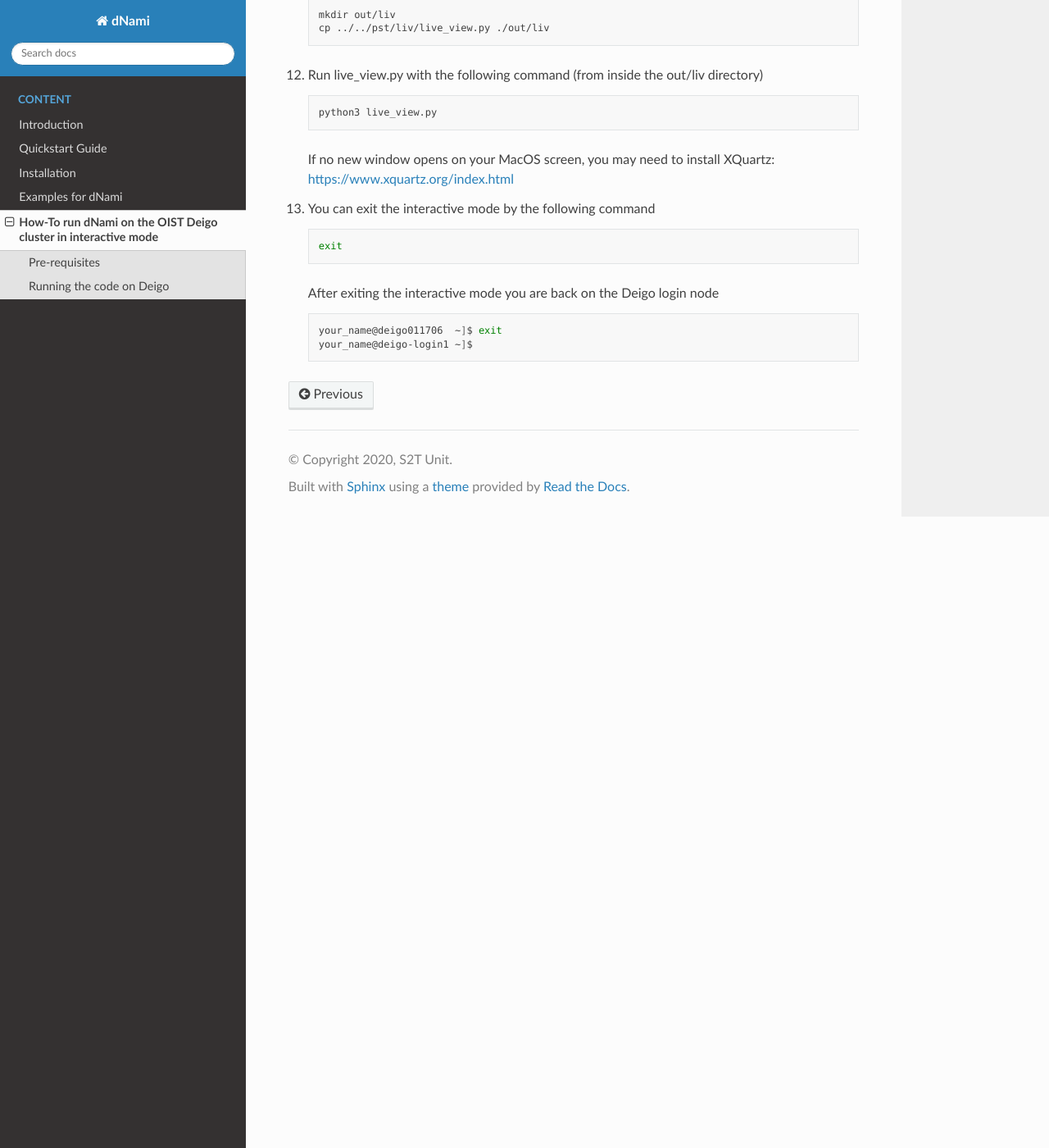
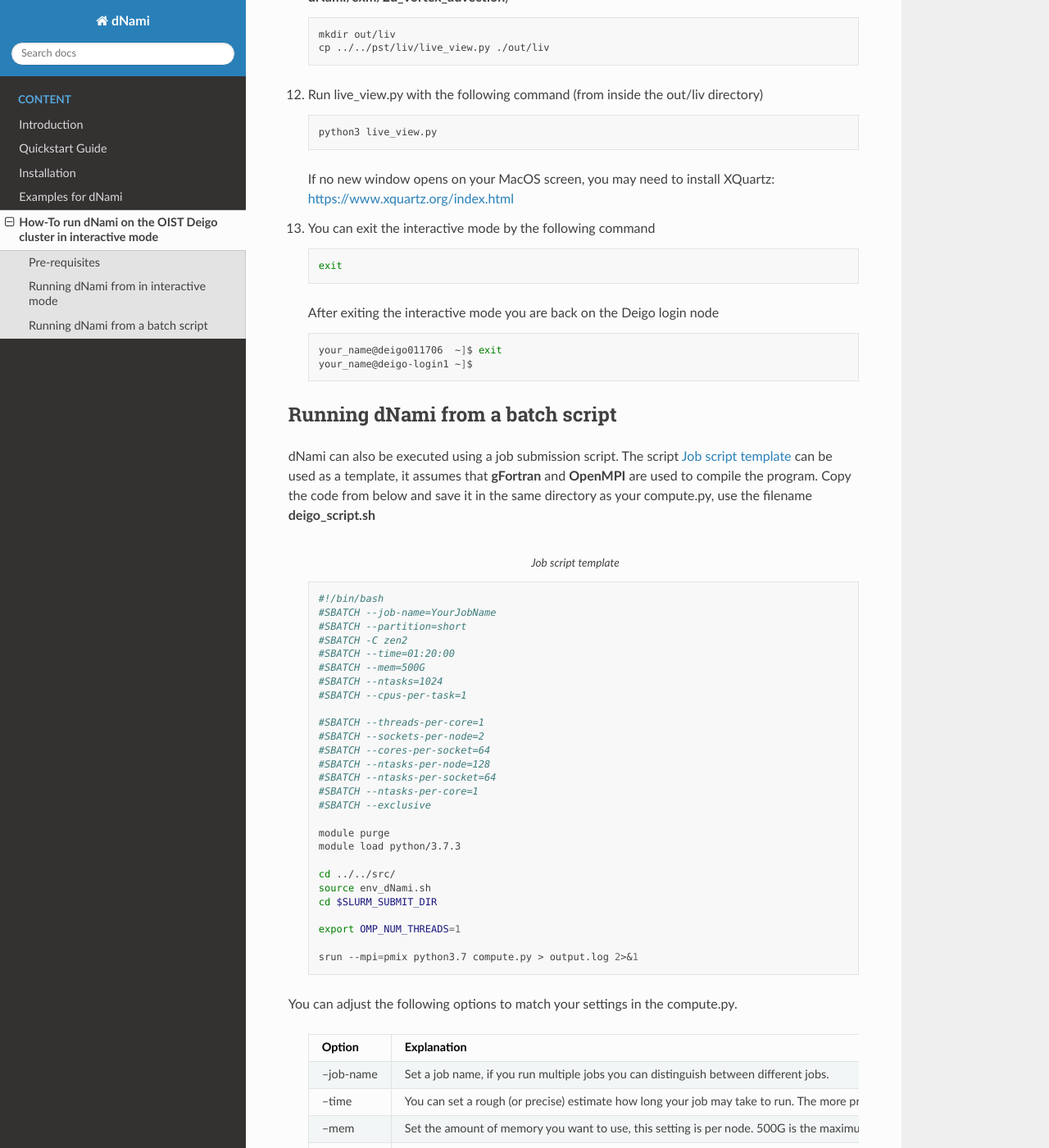
Before and after one commit to dNamiLab/dNami, a Sphinx documentation site: the page built from doc/usage/deigo.rst, in a window 1280 px wide and 1400 px high, scrolled down 4367 px. Shown: the whole window at 82% size. Built offline with Sphinx 7.4.7 and the Read the Docs theme 2.0.0, drawn with Linux system fonts in a browser that asks for light colours; some of the changed text lies outside the part shown.

Commit message:
Added more information

```diff
--- a/doc/usage/deigo.rst
+++ b/doc/usage/deigo.rst
@@ -4,7 +4,8 @@
 on the OIST cluster Deigo.
 
 * :ref:`req-label`
-* :ref:`code-label`
+* :ref:`interactive-label`
+* :ref:`batch-label`
 
 .. _req-label:
 
@@ -49,10 +50,10 @@
    .. image:: img/g2.jpg
       :width: 100%
 
-.. _code-label:
+.. _interactive-label:
 
-Running the code on Deigo
-=========================
+Running dNami from in interactive mode
+======================================
 
 #. Clone dNami from the github repository
 
@@ -210,3 +211,82 @@
 
       your_name@deigo011706  ~]$ exit
       your_name@deigo-login1 ~]$
+
+
+
+.. _batch-label:
+
+Running dNami from a batch script
+=================================
+
+dNami can also be executed using a job submission script.
+The script :ref:`batch-1`  can be used as a template, it assumes that **gFortran** and
+**OpenMPI** are used to compile the program.
+Copy the code from below and save it in the same directory as your compute.py, use the
+filename **deigo_script.sh**
+
+   .. code-block:: bash
+      :caption: Job script template
+      :name: batch-1
+
+      #!/bin/bash
+      #SBATCH --job-name=YourJobName
+      #SBATCH --partition=short
+      #SBATCH -C zen2
+      #SBATCH --time=01:20:00
+      #SBATCH --mem=500G
+      #SBATCH --ntasks=1024
+      #SBATCH --cpus-per-task=1
+
+      #SBATCH --threads-per-core=1
+      #SBATCH --sockets-per-node=2
+      #SBATCH --cores-per-socket=64
+      #SBATCH --ntasks-per-node=128
+      #SBATCH --ntasks-per-socket=64
+      #SBATCH --ntasks-per-core=1
+      #SBATCH --exclusive
+
+      module purge
+      module load python/3.7.3
+
+      cd ../../src/
+      source env_dNami.sh
+      cd $SLURM_SUBMIT_DIR
+
+      export OMP_NUM_THREADS=1
+
+      srun --mpi=pmix python3.7 compute.py > output.log 2>&1
+
+You can adjust the following options to match your settings in the compute.py.
+
+   +-----------+--------------------------------------------------------+
+   | Option    | Explanation                                            |
+   +===========+========================================================+
+   | --job-name| Set a job name, if you run multiple jobs you can       |
+   |           | distinguish between different jobs.                    |
+   +-----------+--------------------------------------------------------+
+   | --time    | You can set a rough (or precise) estimate how long your|
+   |           | job may take to run. The more precise you are the      |
+   |           | higher the propability that your job starts earlier.   |
+   +-----------+--------------------------------------------------------+
+   | --mem     | Set the amount of memory you want to use, this setting |
+   |           | is per node. 500G is the maximum.                      |
+   +-----------+--------------------------------------------------------+
+   | --ntasks  | Set the number of MPI processes, this setting must     |
+   |           | match the product of your *with_proc* setting inside   |
+   |           | your compute.py.                                       |
+   +-----------+--------------------------------------------------------+
+
+Submit the job script from the same directory where you placed yout compute.py.
+
+   .. code-block:: bash
+
+     sbatch deigo_script.sh
+
+You can check the status of your jobs by using the following command:
+
+   .. code-block:: bash
+
+     squeue
+
+The job will write all the output to the file **output.log**.
```
